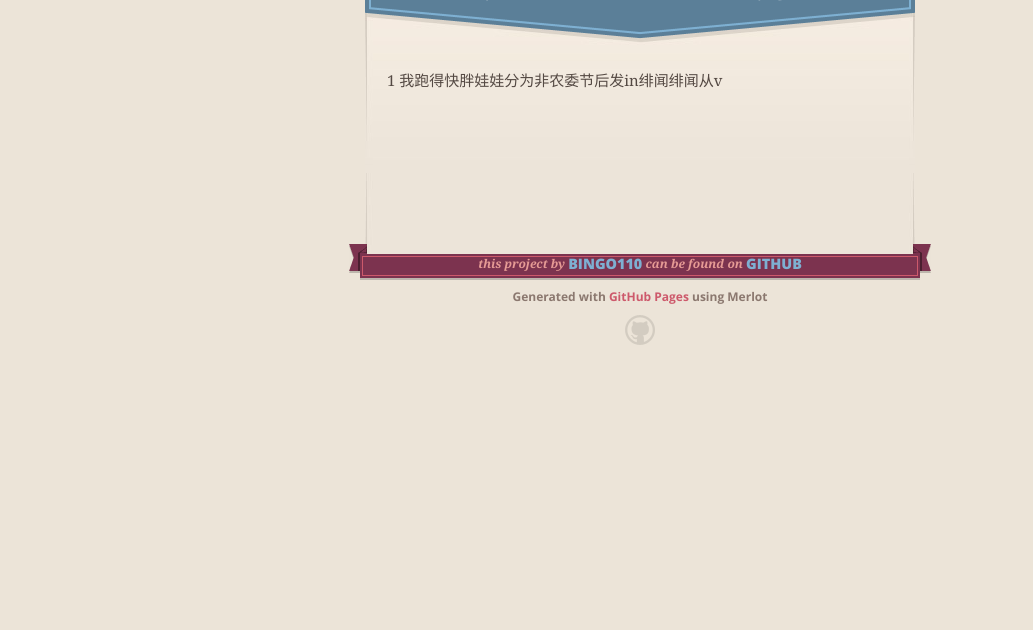
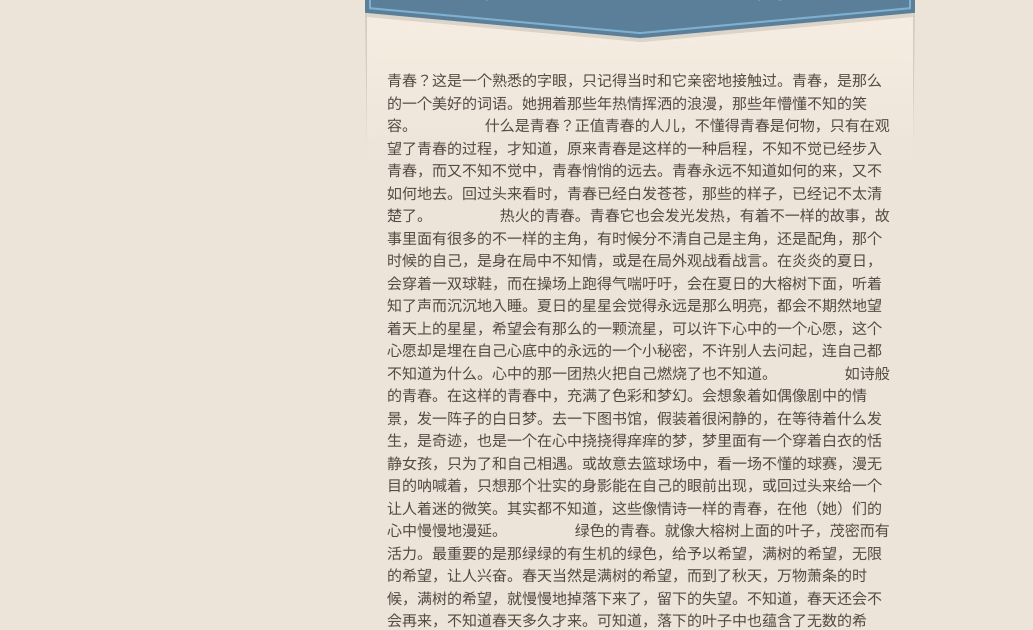
Before and after one commit to bingo110/NO1, a plain HTML site: page index.html in a window 1280 px wide. Shown: the part 172-802 px from the top of the page, without its empty margins (0-1033 px from the left). Drawn offline with nearby package versions, Linux system fonts and the light colour scheme.

Commit message:
Update index.html

```diff
--- a/index.html
+++ b/index.html
@@ -46,7 +46,23 @@
 
 
       <section id="main_content">
-        <p>1 我跑得快胖娃娃分为非农委节后发in绯闻绯闻从v</p>
+        <p>青春？这是一个熟悉的字眼，只记得当时和它亲密地接触过。青春，是那么的一个美好的词语。她拥着那些年热情挥洒的浪漫，那些年懵懂不知的笑容。
+
+　　什么是青春？正值青春的人儿，不懂得青春是何物，只有在观望了青春的过程，才知道，原来青春是这样的一种启程，不知不觉已经步入青春，而又不知不觉中，青春悄悄的远去。青春永远不知道如何的来，又不如何地去。回过头来看时，青春已经白发苍苍，那些的样子，已经记不太清楚了。
+
+　　热火的青春。青春它也会发光发热，有着不一样的故事，故事里面有很多的不一样的主角，有时候分不清自己是主角，还是配角，那个时候的自己，是身在局中不知情，或是在局外观战看战言。在炎炎的夏日，会穿着一双球鞋，而在操场上跑得气喘吁吁，会在夏日的大榕树下面，听着知了声而沉沉地入睡。夏日的星星会觉得永远是那么明亮，都会不期然地望着天上的星星，希望会有那么的一颗流星，可以许下心中的一个心愿，这个心愿却是埋在自己心底中的永远的一个小秘密，不许别人去问起，连自己都不知道为什么。心中的那一团热火把自己燃烧了也不知道。
+
+　　如诗般的青春。在这样的青春中，充满了色彩和梦幻。会想象着如偶像剧中的情景，发一阵子的白日梦。去一下图书馆，假装着很闲静的，在等待着什么发生，是奇迹，也是一个在心中挠挠得痒痒的梦，梦里面有一个穿着白衣的恬静女孩，只为了和自己相遇。或故意去篮球场中，看一场不懂的球赛，漫无目的呐喊着，只想那个壮实的身影能在自己的眼前出现，或回过头来给一个让人着迷的微笑。其实都不知道，这些像情诗一样的青春，在他（她）们的心中慢慢地漫延。
+
+　　绿色的青春。就像大榕树上面的叶子，茂密而有活力。最重要的是那绿绿的有生机的绿色，给予以希望，满树的希望，无限的希望，让人兴奋。春天当然是满树的希望，而到了秋天，万物萧条的时候，满树的希望，就慢慢地掉落下来了，留下的失望。不知道，春天还会不会再来，不知道春天多久才来。可知道，落下的叶子中也蕴含了无数的希望，只是，没有去细细挖掘而已。
+
+　　歌唱青春。青春是一首歌。记得我们那时所钟爱的一首歌吗？有一天，在大街上，会听到那么的一首歌，在轻轻的唱着，会驻足听很久，听完了还想再听。因为它勾起了那些时光。这首歌和一群人唱过，在那时候，那个情景，每一个人都激情地唱着，粉红的脸颊，自信满满，大家手牵着牵，顶着细雨，但却高兴的，因为一起走过那片草地，一起唱着同一首歌，如此的满足，在彼此的脑海中，留下了一个美丽的烙印。也许，对于这首歌的含义，一知半解，可是，那个旋律美好，滋润心房。
+
+　　其实，青春是一条长长路，永远也知道路的尽头是怎么样的，也不知道路上有些什么，一条未知的路，长路漫漫，有苦有笑，苦得如墨汁般，黑暗而无光茫，乐得就像口渴之后喝上一口可乐，很凉快，很舒服。路途上，有美丽的风景，有同伴，一路走来，我们一起经历了风雨，有聚有散。在青春里面，我们有健强的体魄，有灵活的心灵，有美丽的身影，出现在不同的人和物的面前。
+
+　　也许，你不记得曾经的青春是怎么的样子了，但是你总会知道，走了那么长的路了，你现在应该清醒了吧。你是不是已经忘记了你青春时候该有的样子，那是你那时正迷茫着。那时的你，正迷茫得不知所措，好像做什么都不对。想要好好地找工作，但是工作却并不如人意，你失落得一塌糊涂，不知道怎么去改变这样的一种状况。想要好好地谈一场恋爱，但是却不知道怎么去处理这一段感情，矛盾着，犹豫着。你想改变自己，但是却并不成熟，不知道怎么去找到突破口。但是，不知不觉中，你渐渐地走过来了，你也不知道是怎么样过来的，摸着摸着就过来了，然后感叹着，时间过得真快啊。
+
+　　无情的岁月毫不客气拉着你度过青春，让你还来不及看清它的样子，青春就这样过去了，你一定会很努力地想着青春到底是什么样子吧？告诉你，迷茫，才是青春应该有的样子。</p>
       </section>
 
       <footer>
```
